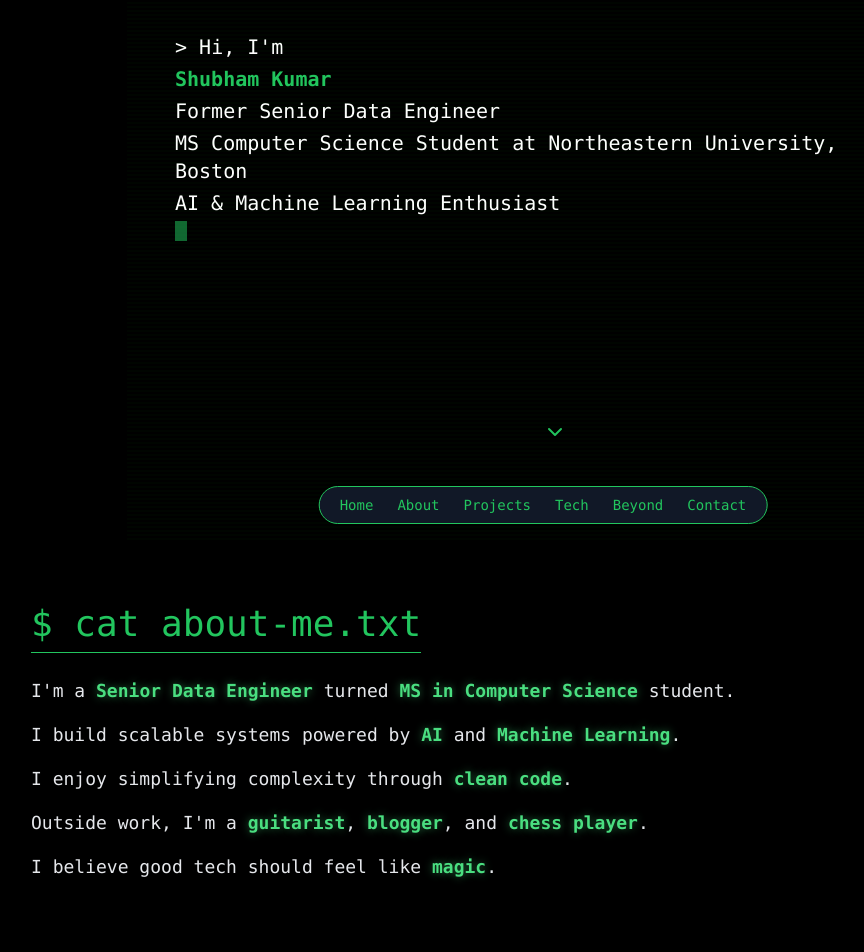
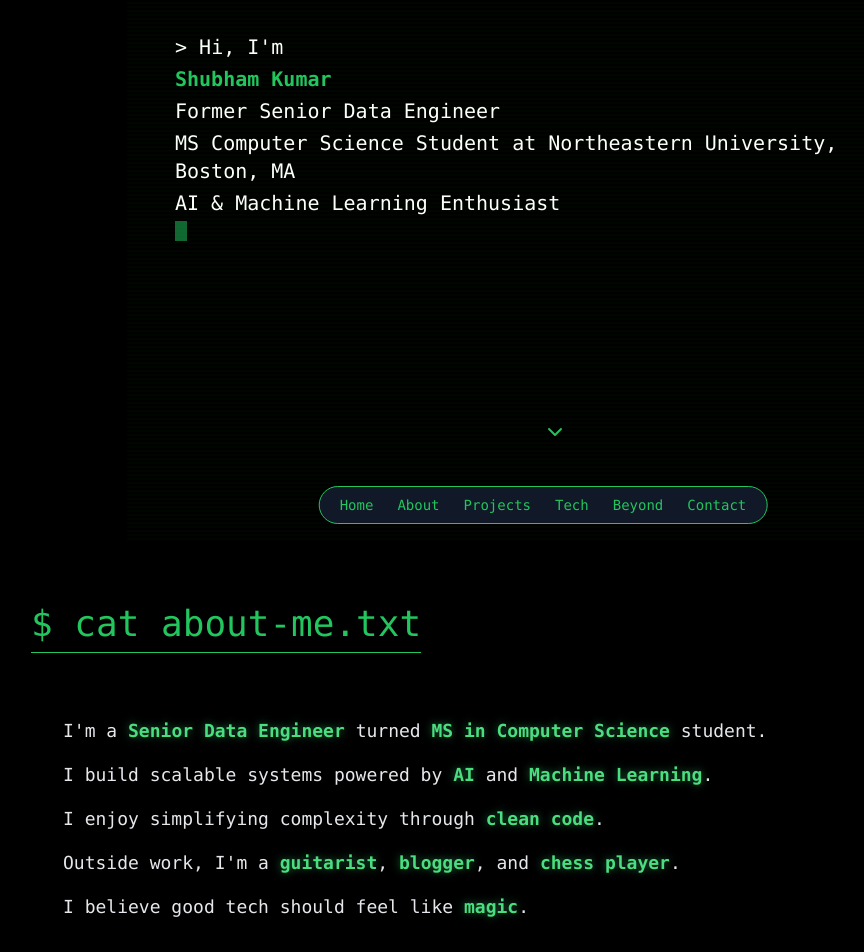
Before and after one commit to shubham1592/terminal-portfolio, a React (Vite) app: page / in a window 1280 px wide. Shown: the part 260-1212 px from the top of the page, without its empty margins (97-961 px from the left). Built offline with nearby package versions, Linux system fonts and the light colour scheme.

Commit message:
fixed negative space issues and indentation

```diff
--- a/src/components/ContactSection.tsx
+++ b/src/components/ContactSection.tsx
@@ -145,7 +145,7 @@
   };
 
   return (
-    <section id="contact" className="min-h-[80vh] flex flex-col items-center justify-center pt-4 pb-16 px-4 sm:px-6 lg:px-8 bg-black text-green-500">
+    <section id="contact" className="min-h-[80vh] flex flex-col items-center justify-center pt-8 pb-16 px-4 sm:px-6 lg:px-8 bg-black text-green-500">
       <motion.div
         initial={{ opacity: 0, y: 20 }}
         whileInView={{ opacity: 1, y: 0 }}
--- a/src/components/HeroSection.tsx
+++ b/src/components/HeroSection.tsx
@@ -16,7 +16,7 @@
     "Hi, I'm ",
     "Shubham Kumar",
     "Former Senior Data Engineer",
-    "MS Computer Science Student at Northeastern University, Boston",
+    "MS Computer Science Student at Northeastern University, Boston, MA",
     "AI & Machine Learning Enthusiast",
   ];
 
--- a/src/components/home.tsx
+++ b/src/components/home.tsx
@@ -33,7 +33,7 @@
       {/* About Me Section */}
       <motion.section
         id="about"
-        className="py-16 px-4 md:px-8 lg:px-16 max-w-6xl mx-auto"
+        className="py-16 px-4 md:px-8 lg:px-16 max-w-6xl mx-auto" // Updated to match other sections
         initial="hidden"
         whileInView="visible"
         viewport={{ once: true, amount: 0.2 }}
@@ -42,7 +42,7 @@
         <h2 className="text-3xl md:text-4xl mb-6 border-b border-green-500 pb-2 inline-block">
           $ cat about-me.txt
         </h2>
-        <div className="space-y-4 text-lg text-gray-200">
+        <div className="space-y-4 text-lg text-gray-200 pl-8 pt-10"> {/* Added pl-8 for indentation */}
           <motion.p
             initial={{ opacity: 0 }}
             animate={{ opacity: 1 }}
```
